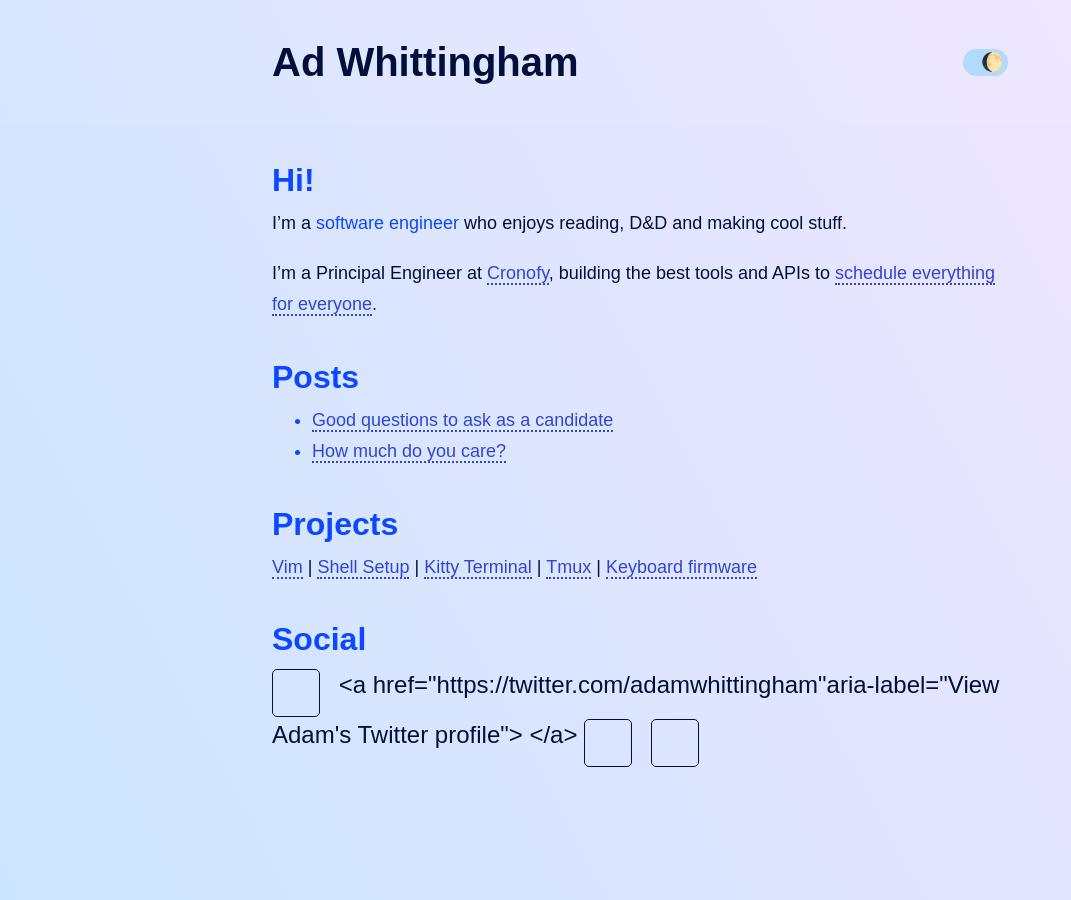
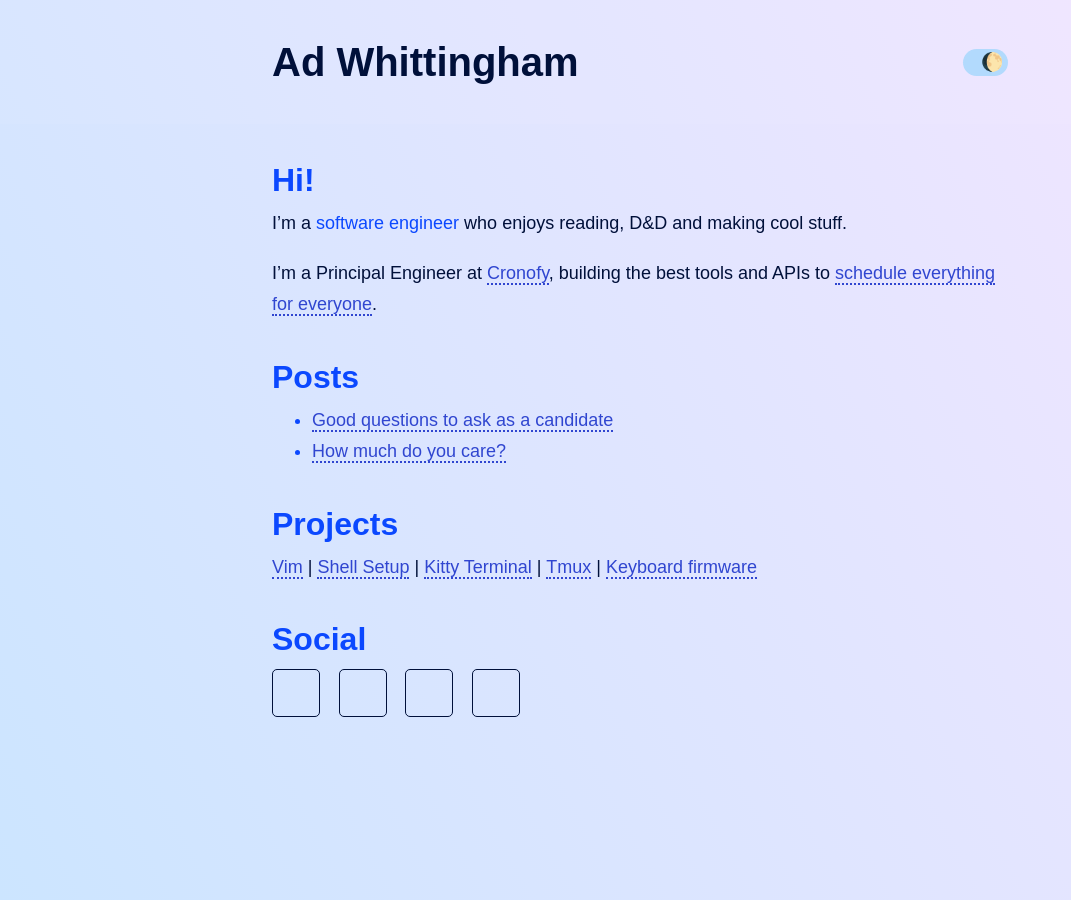
Before and after one commit to AdamWhittingham/personal-site, a Jekyll site: the page built from index.md, in a window 1280 px wide. Shown: the whole page, without its empty margins (0-1071 px from the left). Built offline with Jekyll 4.4.1, drawn with Linux system fonts in a browser that asks for light colours.

Commit message:
Fix break in social links

```diff
--- a/_layouts/default.html
+++ b/_layouts/default.html
@@ -6,6 +6,7 @@
     <meta charset="utf-8">
     <title>{{ page.title }} | {{ site.title }}</title>
     <link rel="stylesheet" href="{{ '/assets/css/main.css' | relative_url }}">
+    <link rel="stylesheet" href="https://cdnjs.cloudflare.com/ajax/libs/font-awesome/6.1.1/css/brands.min.css" integrity="sha512-OivR4OdSsE1onDm/i3J3Hpsm5GmOVvr9r49K3jJ0dnsxVzZgaOJ5MfxEAxCyGrzWozL9uJGKz6un3A7L+redIQ==" crossorigin="anonymous" referrerpolicy="no-referrer" media="all" />
     <script type="text/javascript" src="{{ '/assets/js/main.js' | relative_url }}"></script>
     {% if page.description %}<meta name="description" content="{{ page.description }}">{% endif %}
     {% seo %}
--- a/index.md
+++ b/index.md
@@ -38,7 +38,7 @@ I'm a Principal Engineer at <a href="https://cronofy.com">Cronofy</a>, building
   <a rel="me" href="https://ruby.social/@ad" aria-label="View Adam's Mastodon profile">
     <span class="fa-brands fa-mastodon"></span>
   </a>
-  <a href="https://twitter.com/adamwhittingham"aria-label="View Adam's Twitter profile">
+  <a href="https://twitter.com/adamwhittingham" aria-label="View Adam's Twitter profile">
     <span class="fa-brands fa-twitter"></span>
   </a>
   <a href="https://github.com/AdamWhittingham" aria-label="View Adam's Github profile">
@@ -48,5 +48,3 @@ I'm a Principal Engineer at <a href="https://cronofy.com">Cronofy</a>, building
     <span class="fa-brands fa-linkedin"></span>
   </a>
 </div>
-
-<link rel="stylesheet" href="https://cdnjs.cloudflare.com/ajax/libs/font-awesome/6.1.1/css/brands.min.css" integrity="sha512-OivR4OdSsE1onDm/i3J3Hpsm5GmOVvr9r49K3jJ0dnsxVzZgaOJ5MfxEAxCyGrzWozL9uJGKz6un3A7L+redIQ==" crossorigin="anonymous" referrerpolicy="no-referrer" media="all" />
```
